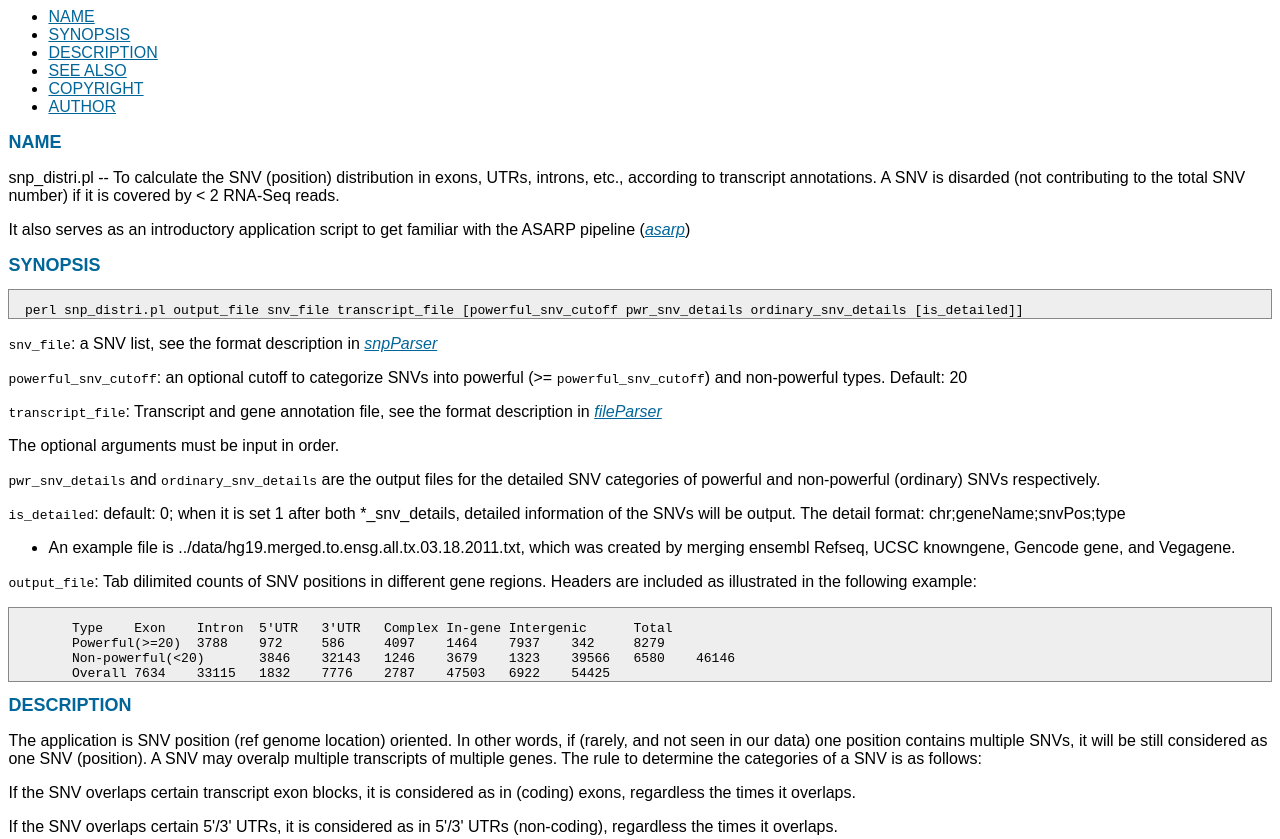
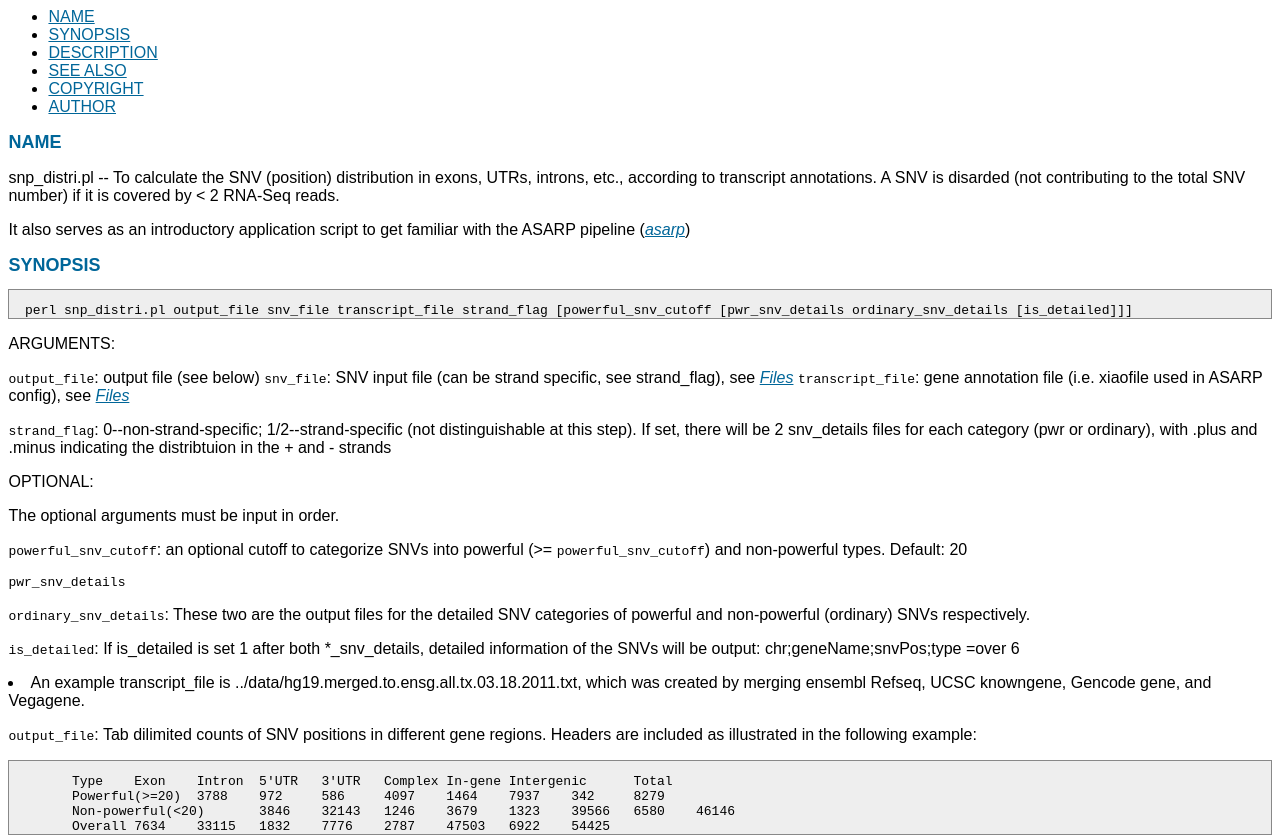
Before and after one commit to cyruschan/ASARP, a plain HTML site: page doc/snp_distri.html in a window 1280 px wide. Shown: the top 839 px of the page. Drawn offline with Linux system fonts and the light colour scheme.

```diff
--- a/doc/snp_distri.html
+++ b/doc/snp_distri.html
@@ -23,16 +23,25 @@ snp_distri
 <p>snp_distri.pl -- To calculate the SNV (position) distribution in exons, UTRs, introns, etc., according to transcript annotations. A SNV is disarded (not contributing to the total SNV number) if it is covered by &lt; 2 RNA-Seq reads.</p>
 <p>It also serves as an introductory application script to get familiar with the ASARP pipeline (<i><a href='asarp.html'>asarp</a></i>)</p>
 <a name='SYNOPSIS'></a><h1>SYNOPSIS</h1>
-<pre>  perl snp_distri.pl output_file snv_file transcript_file [powerful_snv_cutoff pwr_snv_details ordinary_snv_details [is_detailed]]</pre>
-<p><code>snv_file</code>: a SNV list, see the format description in <i><a href='snpParser.html'>snpParser</a></i></p>
+<pre>  perl snp_distri.pl output_file snv_file transcript_file strand_flag [powerful_snv_cutoff [pwr_snv_details ordinary_snv_details [is_detailed]]]</pre>
+<p>ARGUMENTS:</p>
+<p><code>output_file</code>: output file (see below)
+<code>snv_file</code>:	SNV input file (can be strand specific, see strand_flag), see <i><a href='Files.html'>Files</a></i>
+<code>transcript_file</code>:	gene annotation file (i.e. xiaofile used in ASARP config), see <i><a href='Files.html'>Files</a></i></p>
+<p><code>strand_flag</code>:	0--non-strand-specific; 1/2--strand-specific (not distinguishable at this step).
+If set, there will be 2 snv_details files for each category (pwr or ordinary),
+with .plus and .minus indicating the distribtuion in the + and - strands</p>
+<p>OPTIONAL:</p>
+<p>The optional arguments must be input in order.</p>
 <p><code>powerful_snv_cutoff</code>: an optional cutoff to categorize SNVs into powerful (&gt;= <code>powerful_snv_cutoff</code>) and non-powerful types. Default: 20</p>
-<p><code>transcript_file</code>: Transcript and gene annotation file, see the format description in <i><a href='fileParser.html'>fileParser</a></i></p>
-<p>The optional arguments must be input in order.</p>
-<p><code>pwr_snv_details</code> and <code>ordinary_snv_details</code> are the output files for the detailed SNV categories of powerful and non-powerful (ordinary) SNVs respectively.</p>
-<p><code>is_detailed</code>:	default: 0; when it is set 1 after both *_snv_details, detailed information of the SNVs will be output.
-The detail format: chr;geneName;snvPos;type</p>
-<ul>
-<li><a name='An example file is ../data/hg19.merged.to.ensg.all.tx.03.18.2011.txt, which was created by merging ensembl Refseq, UCSC knowngene, Gencode gene, and Vegagene.'></a>An example file is ../data/hg19.merged.to.ensg.all.tx.03.18.2011.txt,
+<p><code>pwr_snv_details</code></p>
+<p><code>ordinary_snv_details</code>:
+These two are the output files for the detailed SNV categories of
+powerful and non-powerful (ordinary) SNVs respectively.</p>
+<p><code>is_detailed</code>:	If is_detailed is set 1 after both *_snv_details, detailed information of the
+SNVs will be output: chr;geneName;snvPos;type
+=over 6</p>
+<li><a name='An example transcript_file is ../data/hg19.merged.to.ensg.all.tx.03.18.2011.txt, which was created by merging ensembl Refseq, UCSC knowngene, Gencode gene, and Vegagene.'></a>An example transcript_file is ../data/hg19.merged.to.ensg.all.tx.03.18.2011.txt,
 which was created by merging ensembl Refseq, UCSC knowngene, Gencode
 gene, and Vegagene.</li>
 </ul>
```
Also changed, not shown: 3 other files.
